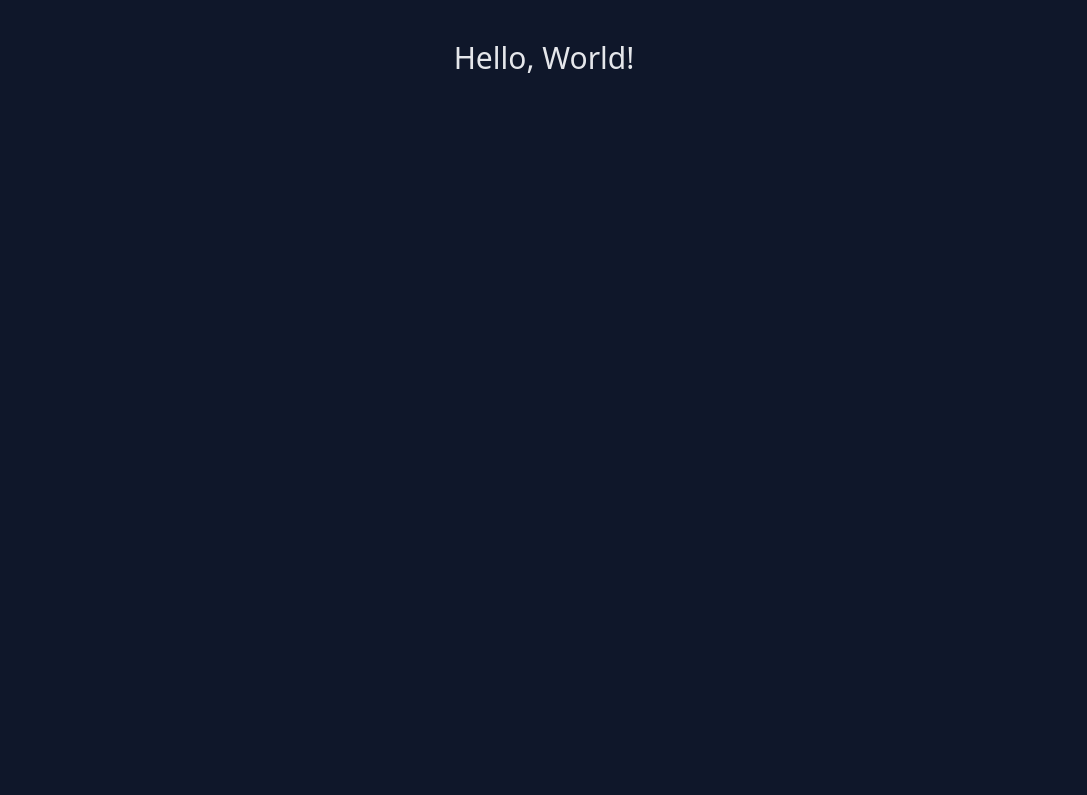
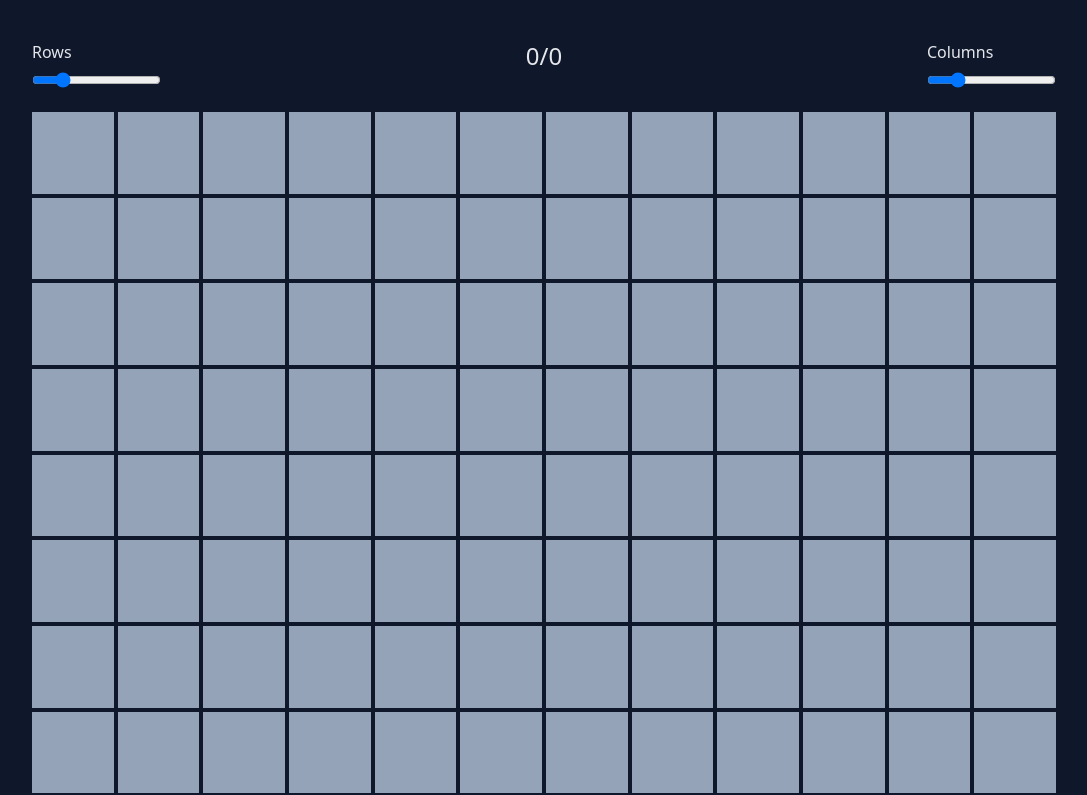
Before and after one commit to DarkstarXDD/playground, a React (Vite) app: page / in a window 1280 px wide. Shown: the top 795 px of the page, without its empty margins (96-1183 px from the left). Built offline with nearby package versions, Linux system fonts and the light colour scheme.

Commit message:
react memo exercise

```diff
--- a/src/App.tsx
+++ b/src/App.tsx
@@ -1,9 +1,58 @@
-import "/src/styles.css"
+import React from "react"
+
+import Grid from "./components/Grid"
 
 export default function App() {
+  const id = React.useId()
+
+  const [numRows, setNumRows] = React.useState(12)
+  const [numCols, setNumCols] = React.useState(12)
+
+  const [mousePosition, setMousePosition] = React.useState({ x: 0, y: 0 })
+
+  React.useEffect(() => {
+    function handleMouseMove(event: MouseEvent) {
+      setMousePosition({ x: event.clientX, y: event.clientY })
+    }
+
+    window.addEventListener("mousemove", handleMouseMove)
+
+    return () => window.removeEventListener("mousemove", handleMouseMove)
+  }, [])
+
   return (
-    <main>
-      <h1 className="text-3xl">Hello, World!</h1>
+    <main className="grid w-full max-w-5xl content-start gap-6">
+      <div className="flex justify-between">
+        <div className="grid gap-2">
+          <label htmlFor="">Rows</label>
+          <input
+            type="range"
+            min={5}
+            max={40}
+            id={`${id}-rows`}
+            value={numRows}
+            onChange={(event) => setNumRows(Number(event.target.value))}
+          />
+        </div>
+
+        <p className="text-2xl">
+          {mousePosition.x}/{mousePosition.y}
+        </p>
+
+        <div className="flex flex-col gap-2">
+          <label htmlFor="">Columns</label>
+          <input
+            type="range"
+            min={5}
+            max={40}
+            id={`${id}-columns`}
+            value={numCols}
+            onChange={(event) => setNumCols(Number(event.target.value))}
+          />
+        </div>
+      </div>
+
+      <Grid numRows={numRows} numCols={numCols} />
     </main>
   )
 }
--- /dev/null
+++ b/src/components/Grid.tsx
@@ -0,0 +1,24 @@
+import React from "react"
+
+import { range } from "../utils"
+
+function Grid({ numRows, numCols }: { numRows: number; numCols: number }) {
+  console.log("Grid Rendered!")
+
+  return (
+    <div className="flex flex-col gap-1">
+      {range(numRows).map((rowIndex) => (
+        <div key={rowIndex} className="flex gap-1">
+          {range(numCols).map((colIndex) => (
+            <div
+              key={colIndex}
+              className="aspect-square flex-1 bg-slate-400"
+            ></div>
+          ))}
+        </div>
+      ))}
+    </div>
+  )
+}
+
+export default React.memo(Grid)
--- a/src/components/components.md
+++ /dev/null
@@ -1 +0,0 @@
-components.
--- a/src/main.tsx
+++ b/src/main.tsx
@@ -1,6 +1,7 @@
 import { StrictMode } from "react"
 import { createRoot } from "react-dom/client"
 import App from "./App.tsx"
+import "/src/styles.css"
 
 createRoot(document.getElementById("root")!).render(
   <StrictMode>
--- /dev/null
+++ b/src/utils.tsx
@@ -0,0 +1,14 @@
+export const range = (start: number, end?: number, step = 1) => {
+  let output = []
+
+  if (typeof end === "undefined") {
+    end = start
+    start = 0
+  }
+
+  for (let i = start; i < end; i += step) {
+    output.push(i)
+  }
+
+  return output
+}
```
